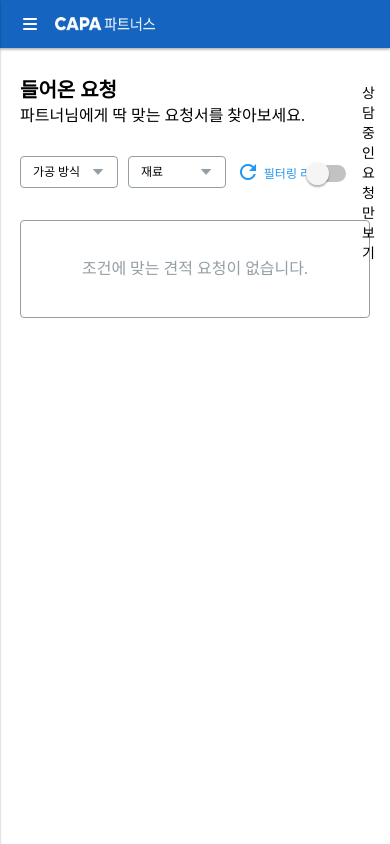
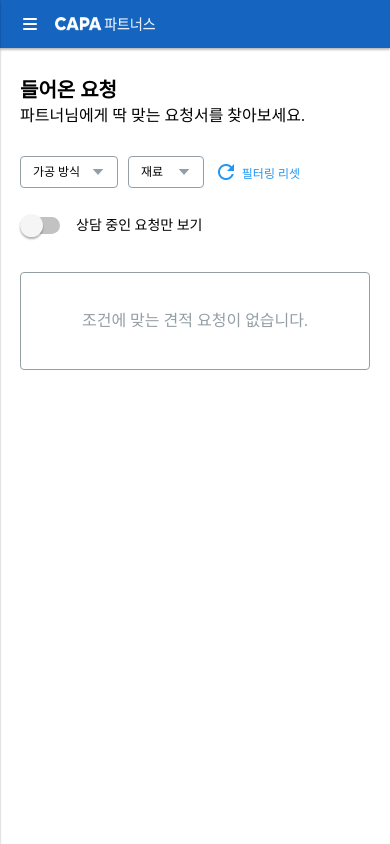
Before and after one commit to Ho0on/wanted_pre_onborading_Ateamventures, a React (Create React App) app: page / in a window 390 px wide. Built offline with nearby package versions, Linux system fonts and the light colour scheme.

Commit message:
Add : 필터링 박스 반응형으로 구현

```diff
--- a/src/components/FilterContent/FilterContent.style.tsx
+++ b/src/components/FilterContent/FilterContent.style.tsx
@@ -15,8 +15,8 @@ export const TitleWrapper = styled.div<TitleWrapperType>`
   display: flex;
   justify-content: space-between;
   align-items: center;
-  /* width: ${({ title }) => (title === '재료' ? '76px' : '98px')}; */
-  width: 98px;
+  width: ${({ title }) => (title === '재료' ? '76px' : '98px')};
+  /* width: 98px; */
   height: 32px;
   padding: 4px 12px;
   border: ${({ isActive }) =>
--- a/src/contants.ts
+++ b/src/contants.ts
@@ -1,5 +1,3 @@
-export const ooo = {};
-
 export const PROCESS_METHOD = ['밀링', '선반'];
 
 export const MATERIAL = ['알루미늄', '탄소강', '구리', '합금강', '강철'];
--- a/src/pages/Main/Main.style.tsx
+++ b/src/pages/Main/Main.style.tsx
@@ -4,6 +4,11 @@ export const FilteringContainer = styled.div`
   display: flex;
   justify-content: space-between;
   margin-bottom: 32px;
+
+  @media ${props => props.theme.mobile} {
+    display: flex;
+    flex-direction: column;
+  }
 `;
 
 export const FilteringBoxWrapper = styled.div`
@@ -39,6 +44,10 @@ export const ToggleWrapper = styled.div`
   display: flex;
   align-items: center;
   height: 32px;
+
+  @media ${props => props.theme.mobile} {
+    margin-top: 20px;
+  }
 `;
 
 export const InputWrapper = styled.label`
```
